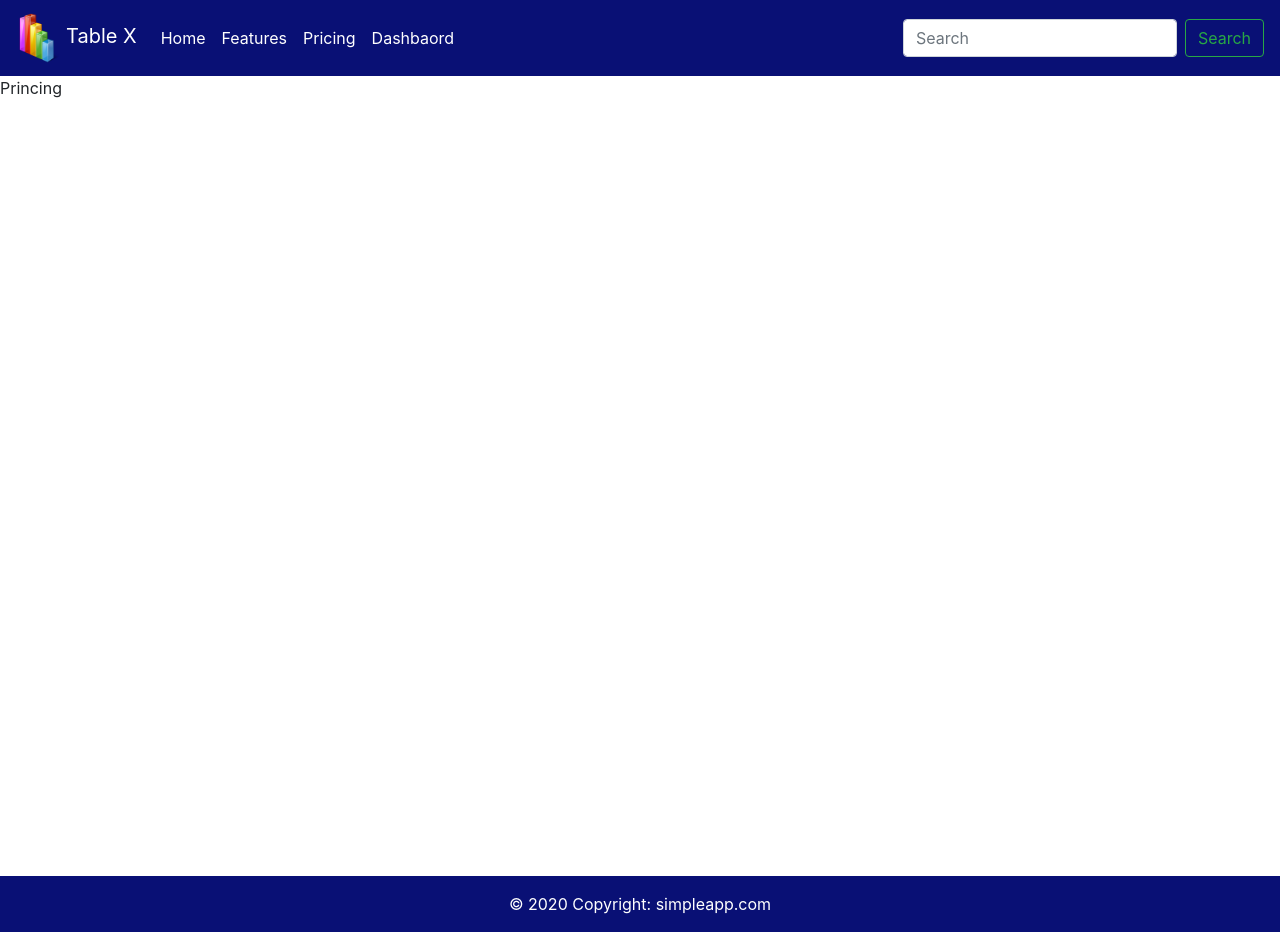
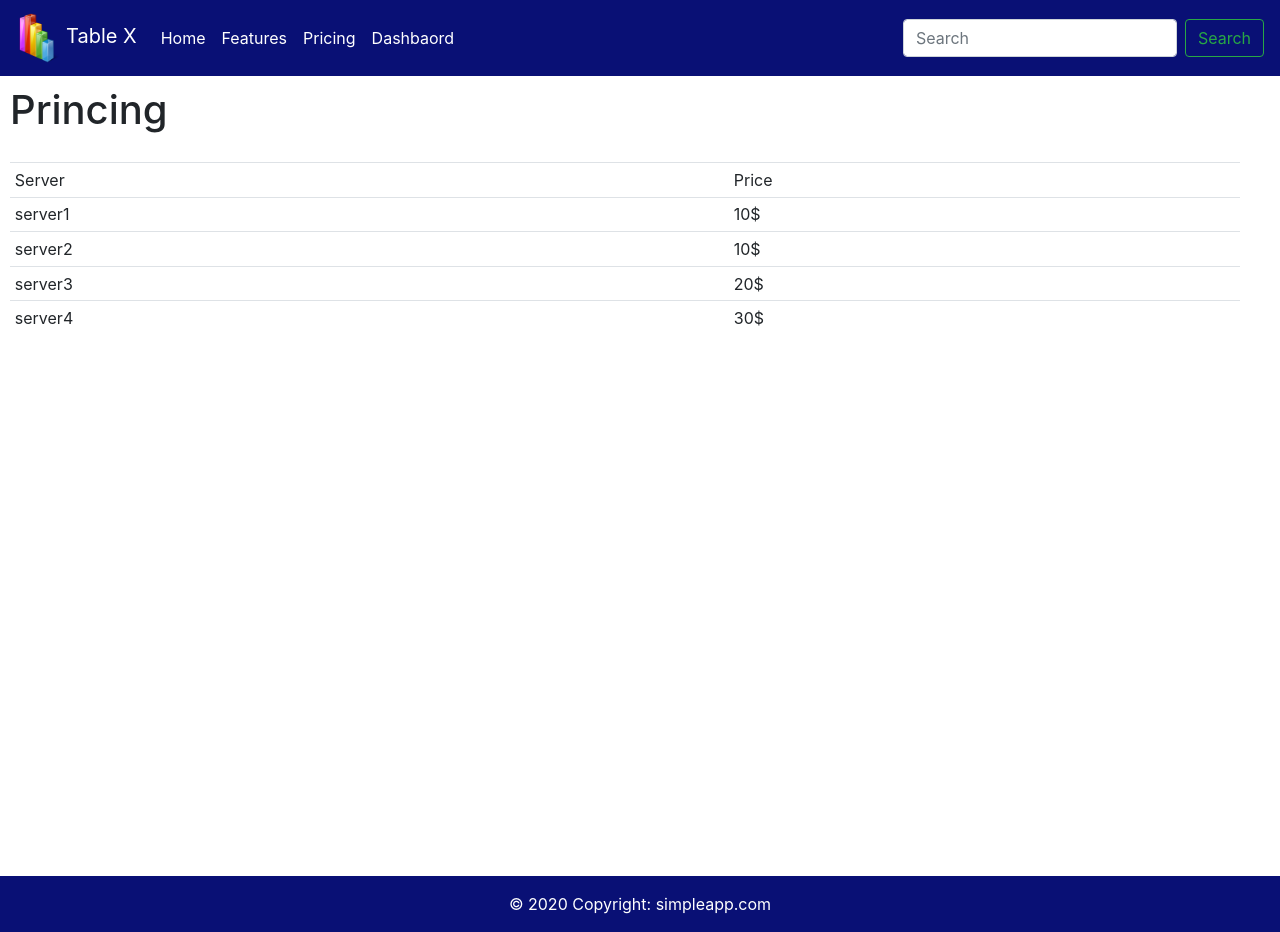
Before and after one commit to RayMiles94/data-tablex, a React (Create React App) app: page /pricing in a window 1280 px wide. Built offline with nearby package versions, Linux system fonts and the light colour scheme.

Commit message:
[ADD] price react hook

```diff
--- a/src/components/main/pricing/pricing.jsx
+++ b/src/components/main/pricing/pricing.jsx
@@ -1,15 +1,58 @@
-import React,{ Component } from "react";
+import React, { useState } from "react";
 import "./pricing.css";
 
-export default class Princing extends Component {
+export default function Princing() {
 
-    constructor(props) {
-        super(props);
-        this.state= {};
-    }
+    const [price, setprice] = useState({
+        prices: [
+            {
+                name: 'server1',
+                price: '10$'
+            },
+            {
+                name: 'server2',
+                price: '10$'
+            },
+            {
+                name: 'server3',
+                price: '20$'
+            },
+            {
+                name: 'server4',
+                price: '30$'
+            }
+        ]
+    })
 
-    render() {
-        document.title='TableX charts | princing';
-        return(<div className="princing">Princing</div>)
-    }
+    document.title = 'TableX charts | princing';
+    return (
+        <div className="container">
+            <div className="row">
+                <div className="col">
+                    <h1>Princing</h1>
+                </div>
+            </div>
+            <div className="row">
+                <div className="col-12">
+                    <table className="table table-sm">
+                        <tr>
+                            <td>Server</td>
+                            <td>Price</td>
+                        </tr>
+                        {
+                            price.prices.map(  e => {
+                                return (
+                                    <tr id={e.name}>
+                                        <td>{e.name}</td>
+                                        <td>{e.price} </td>
+                                    </tr>
+                                );
+                            })
+                        }
+                    </table>
+                </div>
+            </div>
+        </div>
+
+    );
 }
--- a/src/index.js
+++ b/src/index.js
@@ -20,4 +20,4 @@ ReactDOM.render(
 // If you want your app to work offline and load faster, you can change
 // unregister() to register() below. Note this comes with some pitfalls.
 // Learn more about service workers: https://bit.ly/CRA-PWA
-serviceWorker.unregister();
+serviceWorker.register();
```
